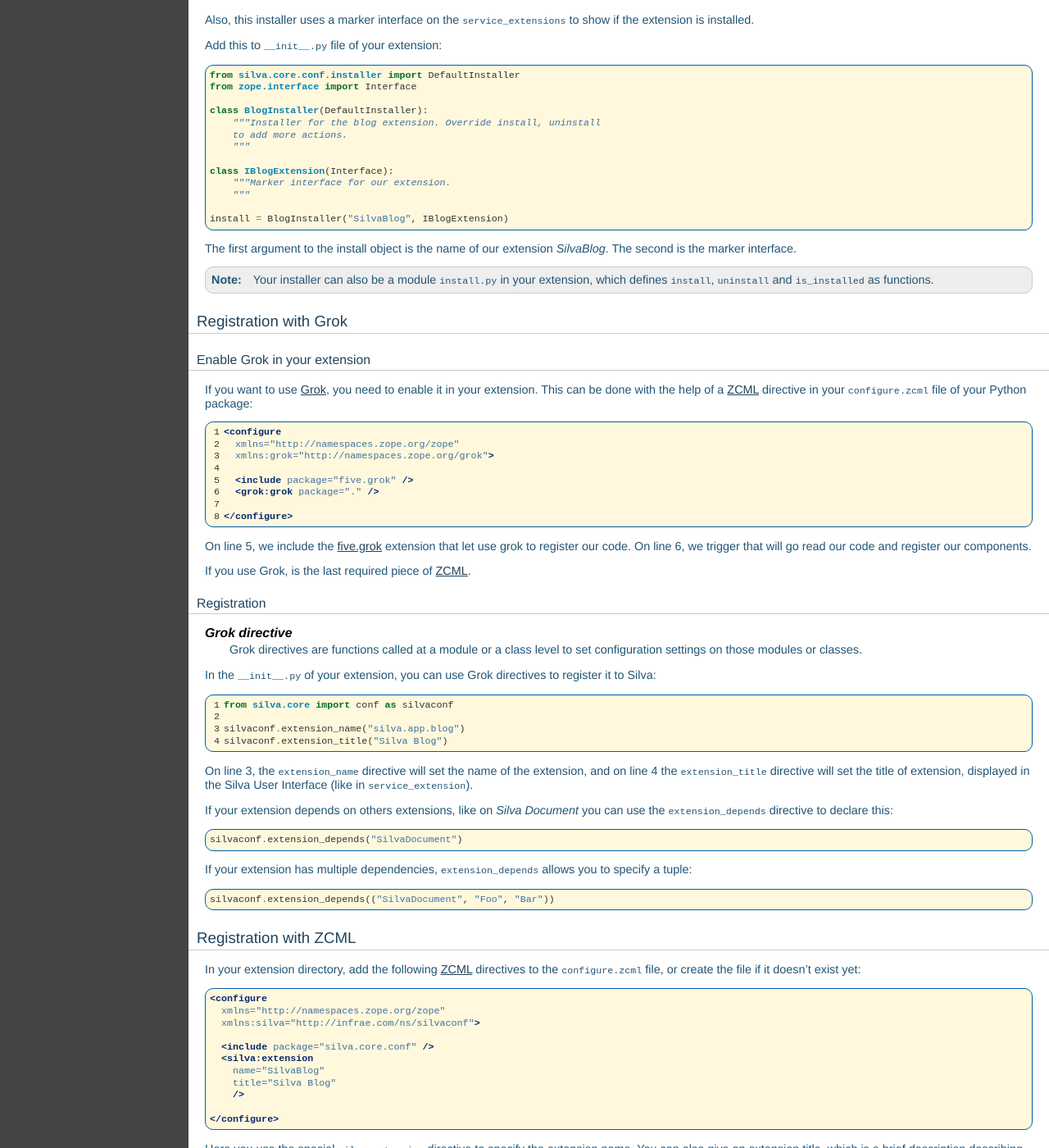
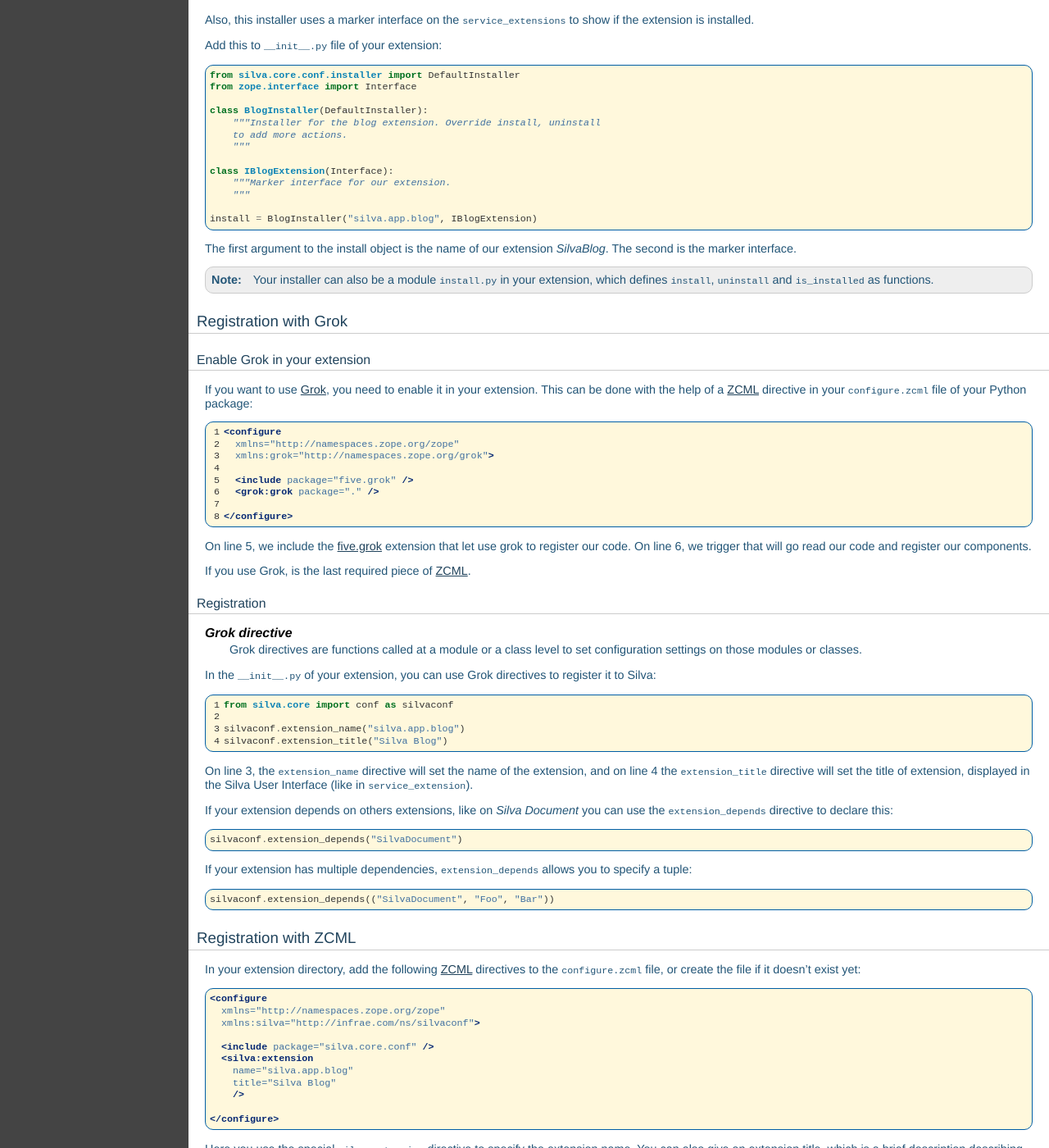
Before and after one commit to silvacms/documentation, a Sphinx documentation site: the page built from source/extension/index.rst, in a window 1280 px wide and 1400 px high, scrolled down 1900 px. Shown: the whole window at 82% size. Built offline with Sphinx 7.4.7, drawn with Linux system fonts in a browser that asks for light colours; pages that are not in the unit, such as notebooks, are missing from menus; comment, search, counter and statistics services are not loaded.

Commit message:
fixes extension documentation

```diff
--- a/source/extension/index.rst
+++ b/source/extension/index.rst
@@ -188,7 +188,7 @@
       """Marker interface for our extension.
       """
 
-  install = BlogInstaller("SilvaBlog", IBlogExtension)
+  install = BlogInstaller("silva.app.blog", IBlogExtension)
 
 The first argument to the install object is the name of our extension
 `SilvaBlog`. The second is the marker interface.
@@ -286,7 +286,7 @@
 
     <include package="silva.core.conf" />
     <silva:extension
-      name="SilvaBlog"
+      name="silva.app.blog"
       title="Silva Blog"
       />
 
```
